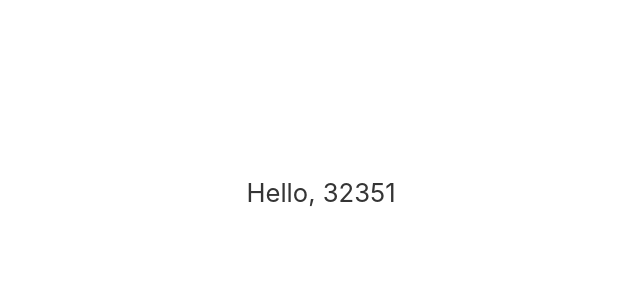
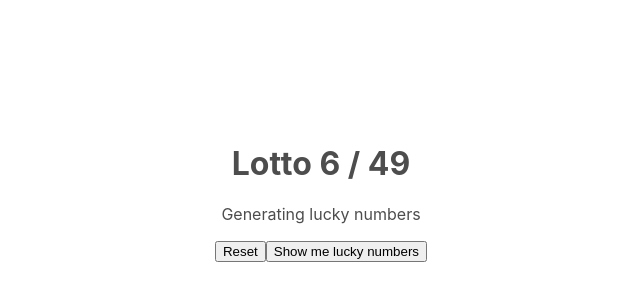
Before and after one commit to motokikasai/react-lotto, a React (Create React App) app: page / in a window 1280 px wide. Shown: the part 208-508 px from the top of the page, without its empty margins (319-959 px from the left). Built offline with nearby package versions, Linux system fonts and the light colour scheme.

Commit message:
Create Buttons component and pass randomNum fn

```diff
--- a/src/App.js
+++ b/src/App.js
@@ -1,7 +1,7 @@
 import React from "react";
 import "./styles/App.css";
 
-import Lotto from "./components";
+import Lotto from "./components/lotto";
 
 function App() {
   return (
--- /dev/null
+++ b/src/components/button/index.js
@@ -0,0 +1,22 @@
+import React from "react";
+
+function Buttons(props) {
+  return (
+    <section className="buttons">
+      <button type="reset" className="reset">
+        Reset
+      </button>
+      <button
+        type="button"
+        className="show"
+        onClick={() => {
+          props.random();
+        }}
+      >
+        Show me lucky numbers
+      </button>
+    </section>
+  );
+}
+
+export default Buttons;
--- a/src/components/index.js
+++ /dev/null
@@ -1,29 +0,0 @@
-import React from "react";
-import faker from "faker";
-
-class Lotto extends React.Component {
-  constructor(props) {
-    super(props);
-
-    this.msg = faker.random.number();
-  }
-
-  render() {
-    return (
-      <div>
-        <p>Hello, {this.msg}</p>
-      </div>
-    );
-  }
-}
-
-// function Lotto() {
-//   return (
-//     <section className="container">
-//       <h1>Lotto 6 / 49</h1>
-//       <p>Generating lucky numbers</p>
-//     </section>
-//   );
-// }
-
-export default Lotto;
--- a/src/components/_style.scss
+++ b/src/components/lotto/_style.scss
@@ -3,6 +3,5 @@ body {
   justify-content: center;
   align-items: center;
   height: 100vh;
-  font-size: 1.6rem;
-  color: rgb(53, 53, 53);
+  color: rgb(77, 77, 77);
 }
--- /dev/null
+++ b/src/components/lotto/index.js
@@ -0,0 +1,51 @@
+import React from "react";
+import Number from "../number";
+import Buttons from "../button";
+
+class Lotto extends React.Component {
+  constructor(props) {
+    super(props);
+
+    this.state = {
+      a: "a",
+      b: "b"
+    };
+  }
+
+  randomNum() {
+    // this.setState({
+    //   a: Math.floor(Math.random() * 10)
+    // });
+
+    console.log(Math.floor(Math.random() * 50));
+  }
+
+  render() {
+    return (
+      <div>
+        <h1>Lotto 6 / 49</h1>
+        <p>Generating lucky numbers</p>
+        {/* <div
+          onClick={() => {
+            this.randomNum();
+          }}
+        >
+          CLICK ME!
+        </div> */}
+        <Number />
+        <Buttons random={this.randomNum} />
+      </div>
+    );
+  }
+}
+
+// function Lotto() {
+//   return (
+//     <section className="container">
+//       <h1>Lotto 6 / 49</h1>
+//       <p>Generating lucky numbers</p>
+//     </section>
+//   );
+// }
+
+export default Lotto;
--- /dev/null
+++ b/src/components/number/index.js
@@ -0,0 +1,11 @@
+import React from "react";
+
+function Number(props) {
+  return (
+    <section className="numbers">
+      <span>{}</span>
+    </section>
+  );
+}
+
+export default Number;
--- a/src/styles/App.css
+++ b/src/styles/App.css
@@ -1,4 +1,4 @@
-@import "../components/_style.scss";
+@import "../components/lotto/_style.scss";
 
 .App {
   text-align: center;
```
